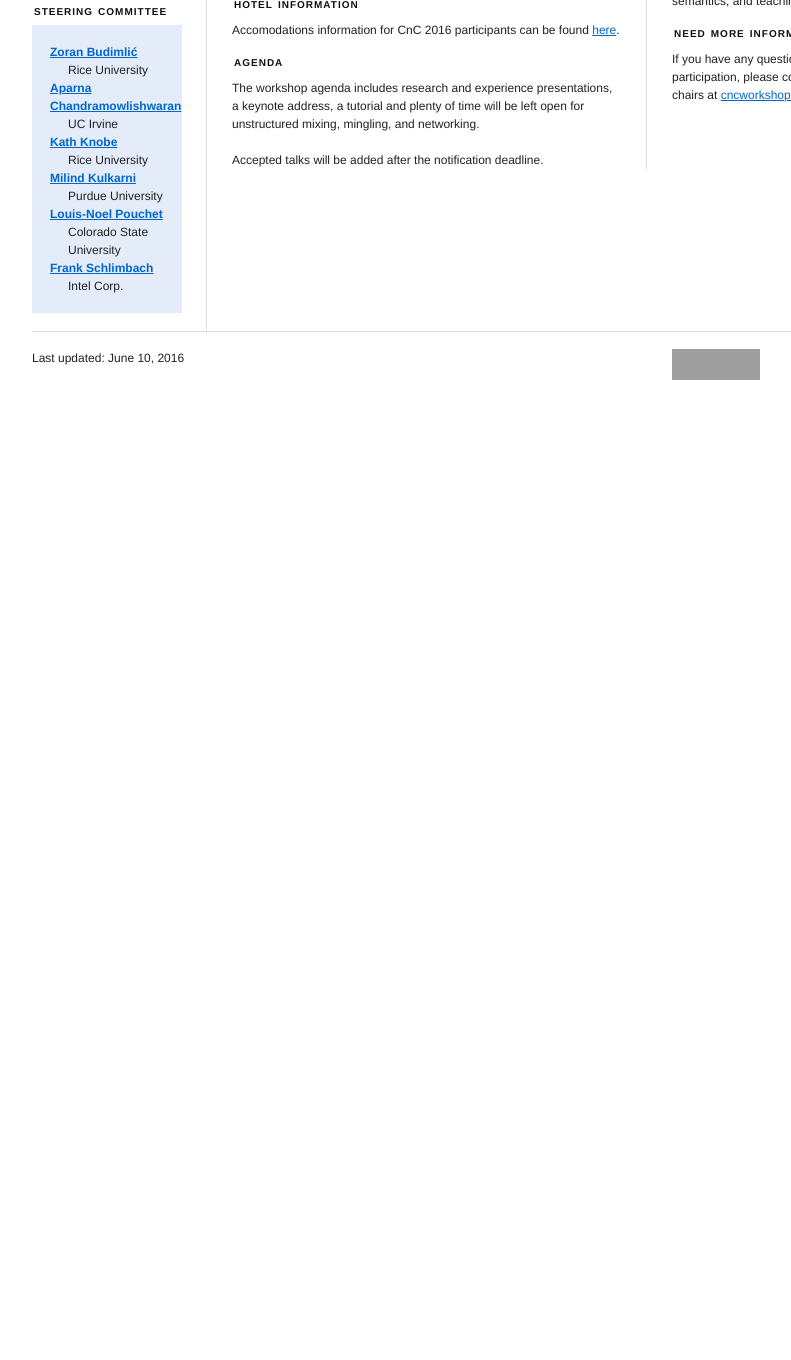
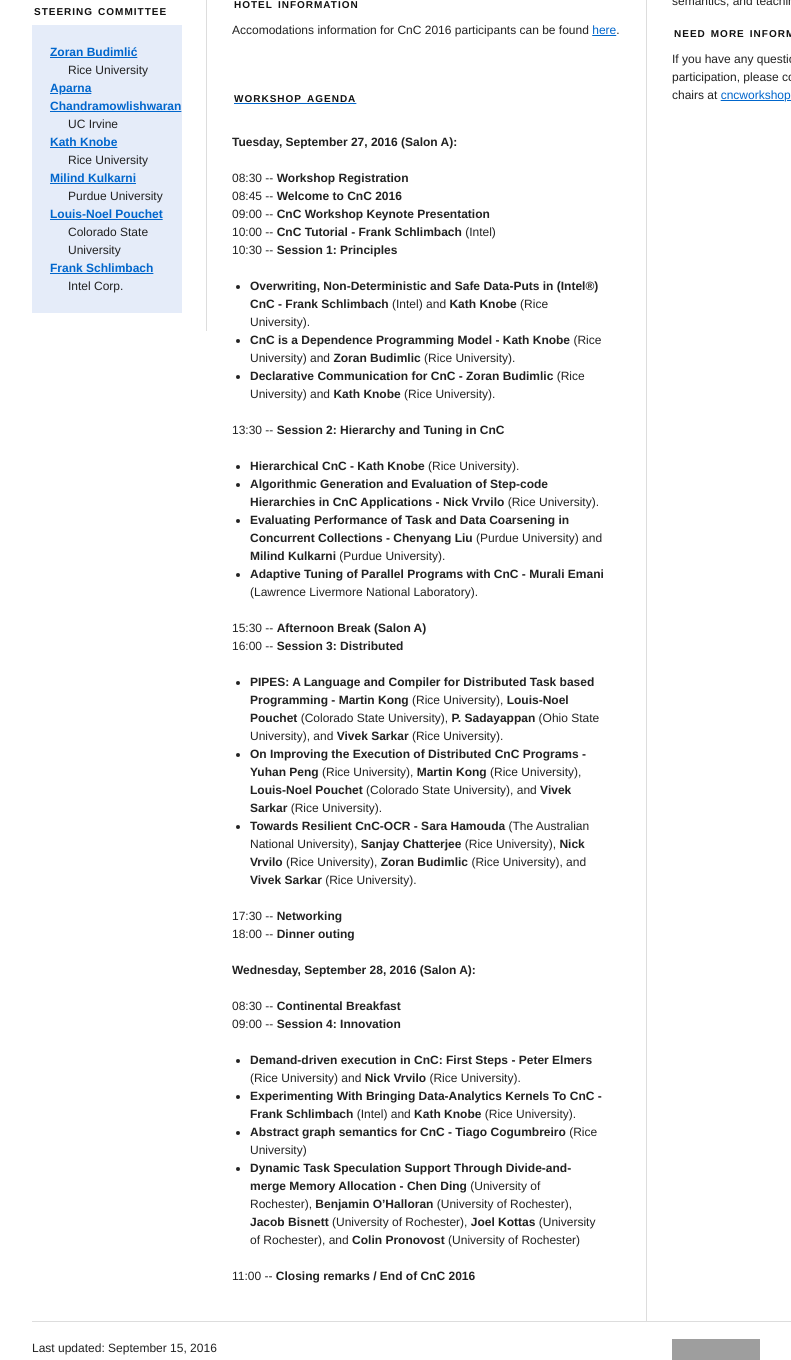
Before and after one commit to cncworkshop2016/cncworkshop2016.github.io, a plain HTML site: page index.html in a window 1280 px wide. Shown: the part 620-1980 px from the top of the page, without its empty margins (133-924 px from the left). Before the commit the page ends 1018 px from the top, so only its background shows below. Drawn offline with Linux system fonts and the light colour scheme; grey boxes are pictures that could not be loaded.

Commit message:
Adding preliminary agenda

```diff
--- a/index.html
+++ b/index.html
@@ -136,15 +136,54 @@
 	  <p>Accomodations information for CnC 2016 participants can be found <a href="https://roclocality.org/2016/06/21/lcpccnc-2016-location/">here</a>. </p>
 	 </div>
 
+	<br />
 	<div class="prepend-top">
-	  <h4 class="caps prepend-top">Agenda</h4>
+	  <a name="agenda"><h4 class="caps prepend-top">Workshop Agenda</h4></a>
+	  <br />
+	  <p><strong>Tuesday, September 27, 2016 (Salon A):</strong></p>
+      	     	08:30 -- <strong>Workshop Registration</strong><br />
+      	        08:45 -- <strong>Welcome to CnC 2016</strong><br />
+        	09:00 -- <strong>CnC Workshop Keynote Presentation</strong><br />
+        	10:00 -- <strong>CnC Tutorial - Frank Schlimbach </strong> (Intel) <br />
+        	<p>10:30 -- <strong>Session 1: Principles</strong><br /></p>
+		<ul>
+			<li><strong>Overwriting, Non-Deterministic and Safe Data-Puts in (Intel®) CnC - Frank Schlimbach </strong> (Intel) and <strong>Kath Knobe</strong> (Rice University).</li>
+			<li><strong>CnC is a Dependence Programming Model - Kath Knobe</strong> (Rice University) and <strong>Zoran Budimlic</strong> (Rice University).</li>
+			<li><strong>Declarative Communication for CnC - Zoran Budimlic</strong> (Rice University) and <strong>Kath Knobe</strong> (Rice University).</li>
+		</ul>
 
-	  <p>The workshop agenda includes research and experience
-    	  presentations, a keynote address, a tutorial and
-    	  plenty of time will be left open for unstructured mixing,
-    	  mingling, and networking.</p>
+        	<p>13:30 -- <strong>Session 2: Hierarchy and Tuning in CnC</strong><br /></p>
+		<ul>
+			<li><strong>Hierarchical CnC - Kath Knobe</strong> (Rice University).</li>
+			<li><strong>Algorithmic Generation and Evaluation of Step-code Hierarchies in CnC Applications - Nick Vrvilo</strong> (Rice University).</li>
+			<li><strong>Evaluating Performance of Task and Data Coarsening in Concurrent Collections - Chenyang Liu</strong> (Purdue University) and <strong>Milind Kulkarni</strong> (Purdue University).</li>
+			<li><strong>Adaptive Tuning of Parallel Programs with CnC - Murali Emani </strong> (Lawrence Livermore National Laboratory).</li>
+		</ul>
 
-	  Accepted talks will be added after the notification deadline.
+        	15:30 -- <strong>Afternoon Break (Salon A)</strong><br />
+
+        	<p>16:00 -- <strong>Session 3: Distributed</strong><br /></p>
+		<ul>
+			<li><strong>PIPES: A Language and Compiler for Distributed Task based Programming - Martin Kong</strong> (Rice University), <strong>Louis-Noel Pouchet</strong> (Colorado State University), <strong>P. Sadayappan</strong> (Ohio State University), and <strong>Vivek Sarkar</strong> (Rice University).</li>
+			<li><strong>On Improving the Execution of Distributed CnC Programs - Yuhan Peng</strong> (Rice University), <strong>Martin Kong</strong> (Rice University), <strong>Louis-Noel Pouchet</strong> (Colorado State University), and <strong>Vivek Sarkar</strong> (Rice University).</li>
+			<li><strong>Towards Resilient CnC-OCR - Sara Hamouda</strong> (The Australian National University), <strong>Sanjay Chatterjee</strong> (Rice University), <strong>Nick Vrvilo</strong> (Rice University), <strong>Zoran Budimlic</strong> (Rice University), and <strong>Vivek Sarkar</strong> (Rice University).</li>
+		</ul>
+
+        	17:30 -- <strong>Networking</strong><br />
+        	18:00 -- <strong>Dinner outing</strong>
+	  <br />
+	  <br />
+	  <p><strong>Wednesday, September 28, 2016 (Salon A):</strong></p>
+      	     	08:30 -- <strong>Continental Breakfast</strong><br />
+      	        <p>09:00 -- <strong>Session 4: Innovation</strong><br /></p>
+		<ul>
+			<li><strong>Demand-driven execution in CnC: First Steps - Peter Elmers</strong> (Rice University) and <strong>Nick Vrvilo</strong> (Rice University).</li>
+			<li><strong>Experimenting With Bringing Data-Analytics Kernels To CnC - Frank Schlimbach</strong> (Intel) and <strong>Kath Knobe</strong> (Rice University).</li>
+			<li><strong>Abstract graph semantics for CnC - Tiago Cogumbreiro</strong> (Rice University)</li>
+			<li><strong>Dynamic Task Speculation Support Through Divide-and-merge Memory Allocation - Chen Ding</strong> (University of Rochester), <strong>Benjamin O’Halloran</strong> (University of Rochester), <strong>Jacob Bisnett</strong> (University of Rochester), <strong>Joel Kottas</strong> (University of Rochester), and <strong>Colin Pronovost</strong> (University of Rochester)</li>
+		</ul>
+        	11:00 -- <strong>Closing remarks / End of CnC 2016</strong><br />
+	  <br /><br />
     </div>
 
 
@@ -196,7 +235,7 @@
       <!-- BEGIN FOOTER -->
       <hr />
       <div class="span-16">
-	Last updated: <!-- @DATE-BEGIN -->June 10, 2016<!-- @DATE-END -->
+	Last updated: <!-- @DATE-BEGIN -->September 15, 2016<!-- @DATE-END -->
       </div>
       <div class="span-3 last">
 	<p>
```
